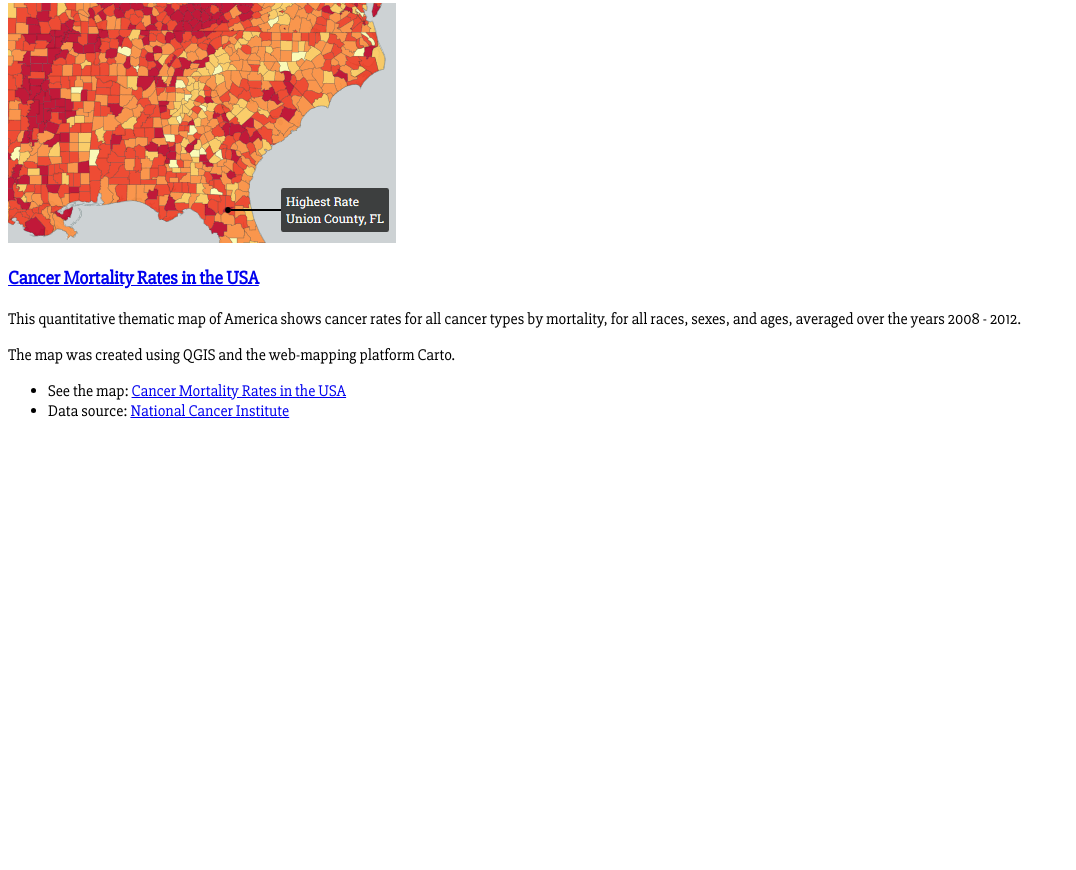
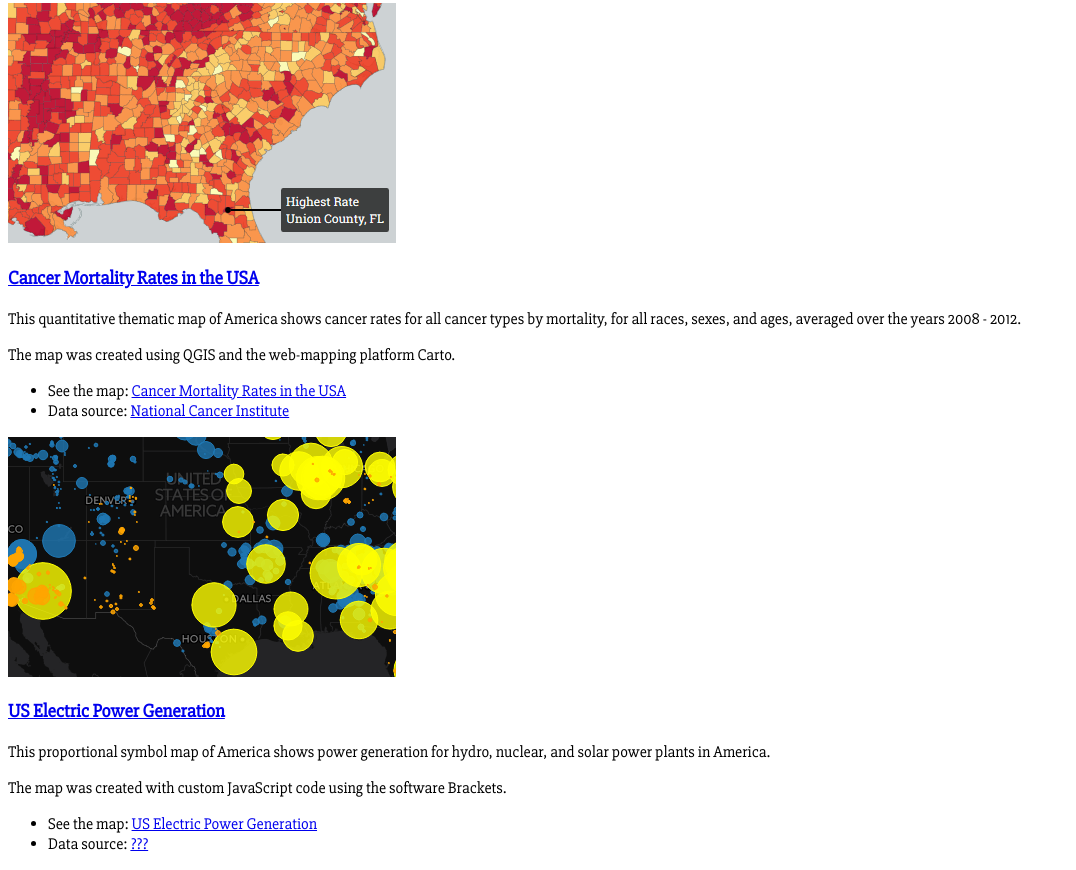
Before and after one commit to mikus31/mikus31.github.io, a plain HTML site: page index.html in a window 1280 px wide. Shown: the part 561-1431 px from the top of the page, without its empty margins (0-1076 px from the left). Before the commit the page ends 998 px from the top, so only its background shows below. Drawn offline with Linux system fonts and the light colour scheme.

Commit message:
add section 3

```diff
--- a/index.html
+++ b/index.html
@@ -35,6 +35,15 @@
             <li>Data source: <a href="https://www.cancer.gov/">National Cancer Institute</a></li>
         </ul>
     </section>
+    <section> <img src="images/Electric-Power-Gen-Map.png" alt="US Electric Power Generation">
+        <h3><a target = '_blank' href="#">US Electric Power Generation</a></h3>
+        <p>This proportional symbol map of America shows power generation for hydro, nuclear, and solar power plants in America.</p>
+        <p>The map was created with custom JavaScript code using the software Brackets.</p>
+        <ul>
+            <li>See the map: <a href="#">US Electric Power Generation</a></li>
+            <li>Data source: <a href="#">???</a></li>
+        </ul>
+    </section>
 </body>
 
 </html>
```
